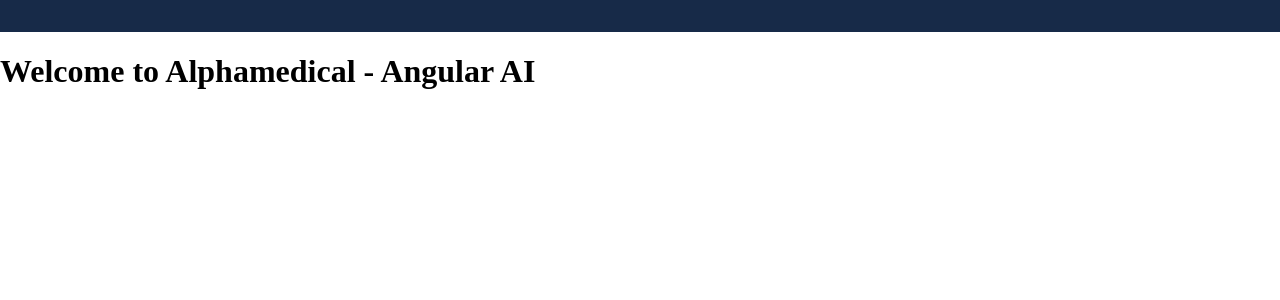
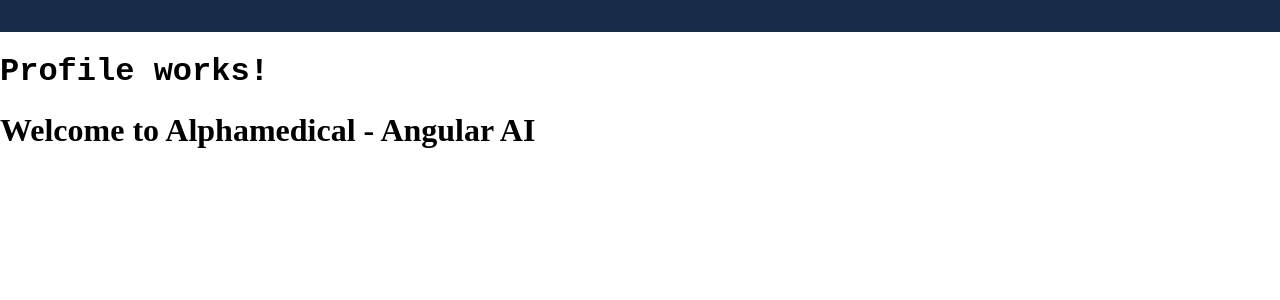
Before and after one commit to jasmina90tz/angular-layout-one-2023, an Angular app: page /profile in a window 1280 px wide. Before the commit this address led to /. Shown: the top 300 px of the page. Built offline with nearby package versions, Linux system fonts and the light colour scheme.

Commit message:
Add profile component from book (up to page 49)

```diff
--- a/src/app/app-routing.module.ts
+++ b/src/app/app-routing.module.ts
@@ -1,7 +1,10 @@
 import { NgModule } from '@angular/core';
 import { RouterModule, Routes } from '@angular/router';
+import { ProfileComponent } from './profile/profile.component';
 
-const routes: Routes = [];
+const routes: Routes = [
+  { path: 'profile', component: ProfileComponent },
+];
 
 @NgModule({
   imports: [RouterModule.forRoot(routes)],
--- a/src/app/app.module.ts
+++ b/src/app/app.module.ts
@@ -4,11 +4,13 @@
 import { AppRoutingModule } from './app-routing.module';
 import { AppComponent } from './app.component';
 import { NavigationComponent } from './navigation/navigation.component';
+import { ProfileComponent } from './profile/profile.component';
 
 @NgModule({
   declarations: [
     AppComponent,
-    NavigationComponent
+    NavigationComponent,
+    ProfileComponent
   ],
   imports: [
     BrowserModule,
--- a/src/app/navigation/navigation.component.html
+++ b/src/app/navigation/navigation.component.html
@@ -9,9 +9,8 @@
   </div>
   <div class="nav-wrapper" [ngClass]="{ open: isMobileMenuOpen }">
     <div class="nav-links">
-      <a href="#">Link 1</a>
-      <a href="#">Link 2</a>
-      <a href="#">Link 3</a>
+      <a routerLink="/">Home</a>
+      <a routerLink="/profile">Profile</a>
     </div>
   </div>
 </nav>
--- /dev/null
+++ b/src/app/profile/profile.component.html
@@ -0,0 +1,3 @@
+<div>
+    <h1>Profile works!</h1>
+</div>
--- /dev/null
+++ b/src/app/profile/profile.component.scss
@@ -0,0 +1,3 @@
+* {
+    font-family: 'Courier New', Courier, monospace;
+}
--- /dev/null
+++ b/src/app/profile/profile.component.ts
@@ -0,0 +1,14 @@
+// ./src/app/profile.component.ts
+import { Component, OnInit } from '@angular/core';
+
+@Component({
+  selector: 'app-profile',
+  templateUrl: './profile.component.html',
+  styleUrls: ['./profile.component.scss'],
+})
+
+export class ProfileComponent implements OnInit {
+  constructor() {}
+
+  ngOnInit(): void {}
+}
```
